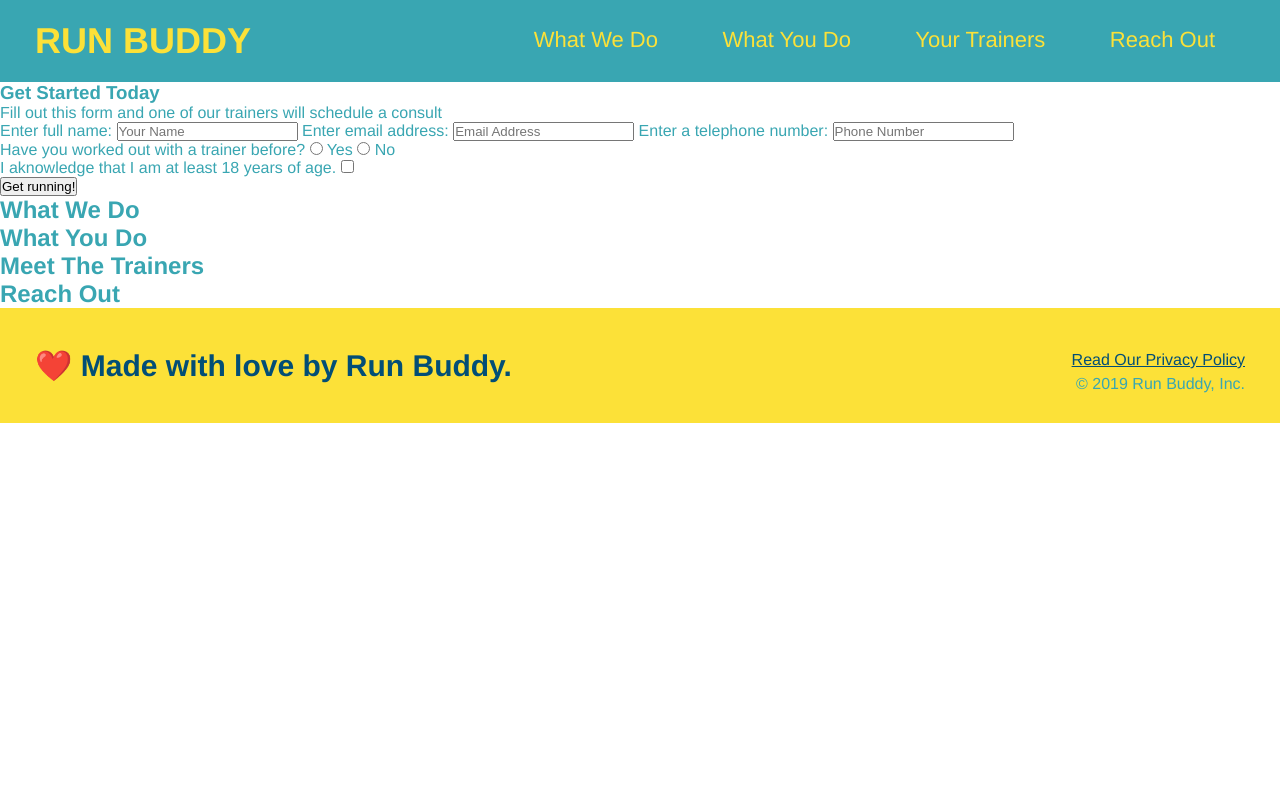
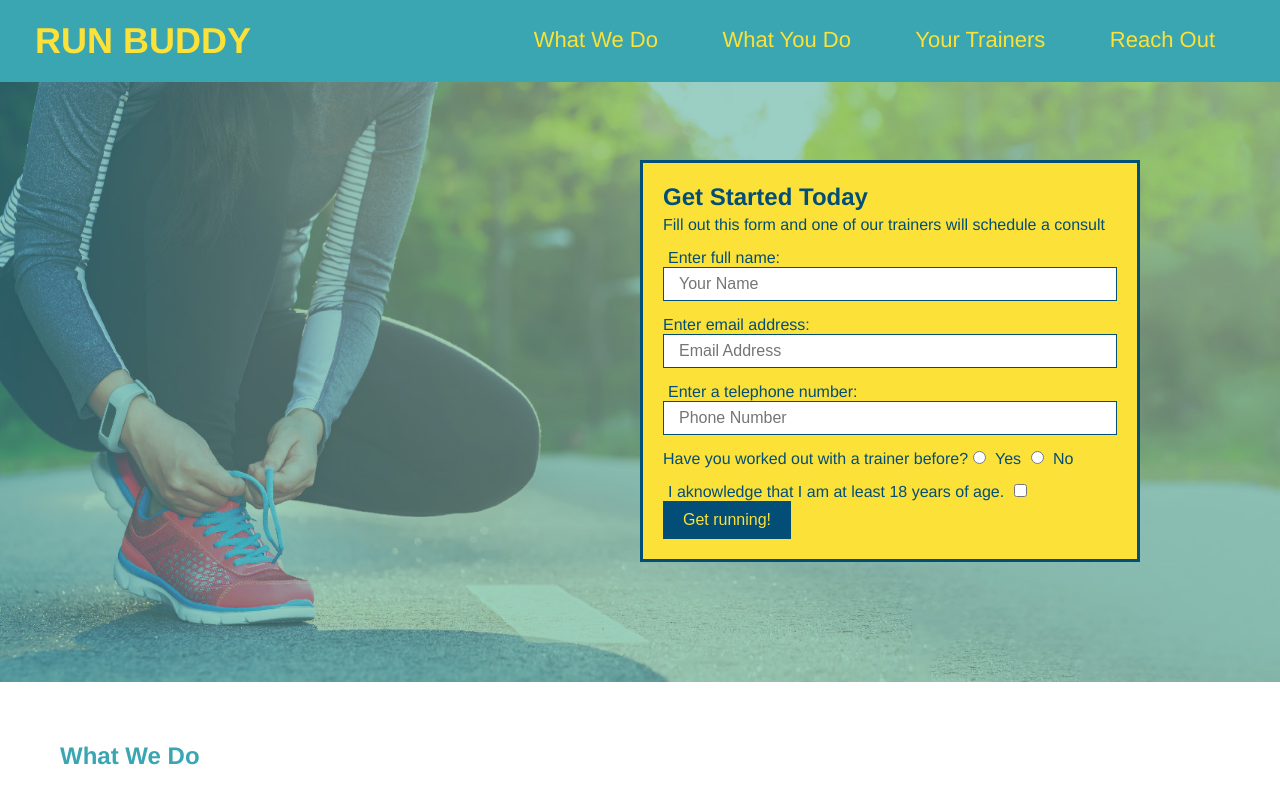
Before and after one commit to Feortegas/run-buddy, a plain HTML site: page index.html in a window 1280 px wide. Shown: the top 800 px of the page. Drawn offline with Linux system fonts and the light colour scheme.

Commit message:
hero section styles

```diff
--- a/assets/css/style.css
+++ b/assets/css/style.css
@@ -65,3 +65,61 @@ footer div {
 footer a {
     color: #024e76;
 }
+
+section {
+    padding: 60px;
+}
+
+/* Hero Style Start */
+.hero {
+    background-image: url("../images/hero-bg.jpg");
+    height: 600px;
+    background-size: cover;
+    background-position: center;
+    position: relative;
+}
+
+.hero-form {
+    background-color: #fce138;
+    padding: 20px;
+    width: 500px;
+    color: #024e76;
+    border-style: solid;
+    border-width: 3px;
+    border-color: #024e76;
+    position: absolute;
+    bottom: 120px;
+    right: 140px;
+}
+
+.hero-form h3 {
+    font-size: 24px;
+    margin: 0;
+}
+
+.hero-form p {
+    margin: 5px 0 15px 0;
+}
+
+.form-input {
+    border: 1px solid #024e76;
+    display: block;
+    padding: 7px 15px;
+    font-size: 16px;
+    color: #024e76;
+    width: 100%;
+    margin-bottom: 15px;
+}
+
+.hero-form label {
+    margin: 0 5px;
+}
+
+button {
+    color: #fce138;
+    background-color: #024e76;
+    border: none;
+    padding: 10px 20px;
+    font-size: 16px;
+}
+/* Hero Style End */
--- a/index.html
+++ b/index.html
@@ -35,21 +35,21 @@
         </header>
 
         <!-- hero/jumbotron -->
-        <section>
-            <div>
+        <section class="hero">
+            <div class="hero-form">
                 <h3>Get Started Today</h3>
                 <p>Fill out this form and one of our trainers will schedule a consult</p>
                 <!-- add form element -->
                 <form>
                     <!-- name label and input field -->
                     <label for="name">Enter full name:</label>
-                    <input type="text" placeholder="Your Name" name="name" id="name" />
+                    <input type="text" placeholder="Your Name" name="name" id="name" class="form-input" />
                     <!-- email label and input field -->
                     <lable for="email">Enter email address:</lable>
-                    <input type="email" placeholder="Email Address" name="email" id="email" />
+                    <input type="email" placeholder="Email Address" name="email" id="email" class="form-input" />
                     <!-- telephone number label and input field -->
                     <label for="telephone">Enter a telephone number:</label>
-                    <input type="tel" placeholder="Phone Number" name="telephone"id="telephone" />
+                    <input type="tel" placeholder="Phone Number" name="telephone"id="telephone" class="form-input" />
                     <!-- radio button element type-->
                     <p>
                         Have you worked out with a trainer before?
```
Also changed, not shown: assets/images/hero-bg.jpg (added).
